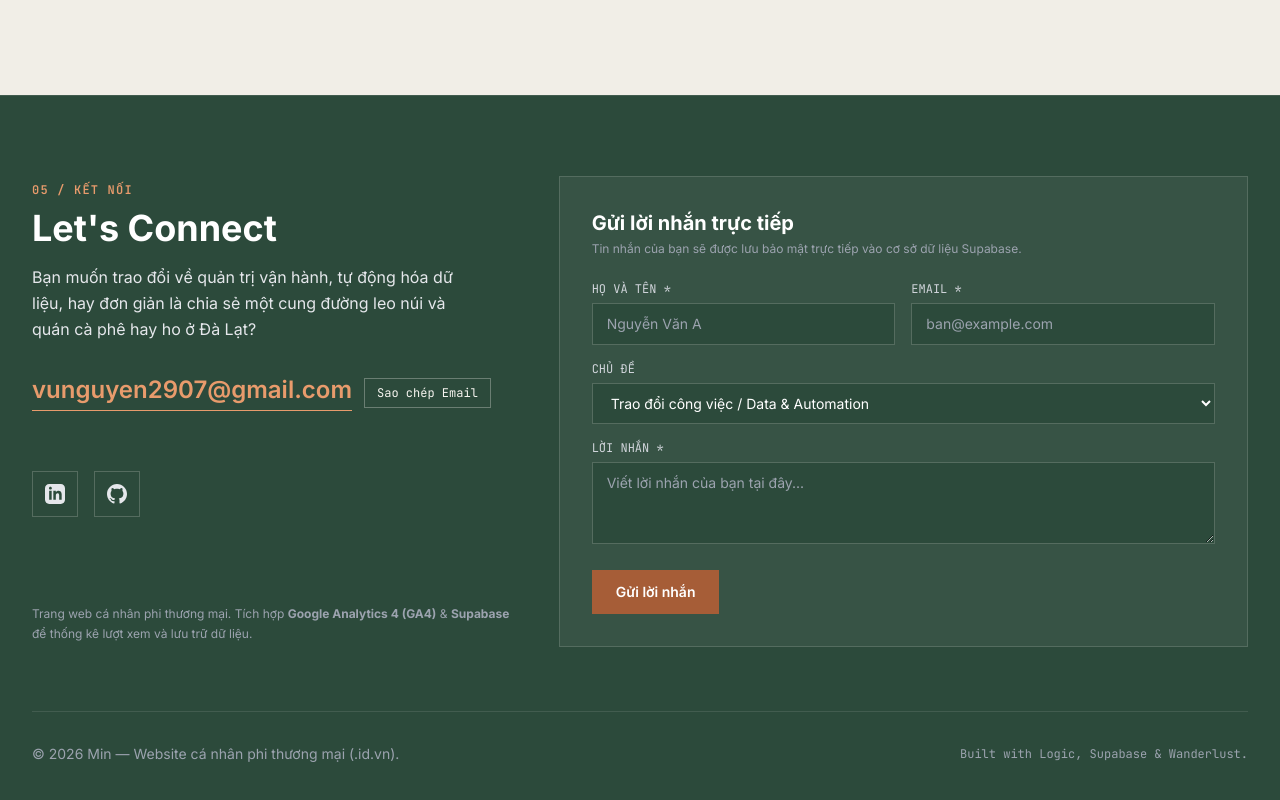
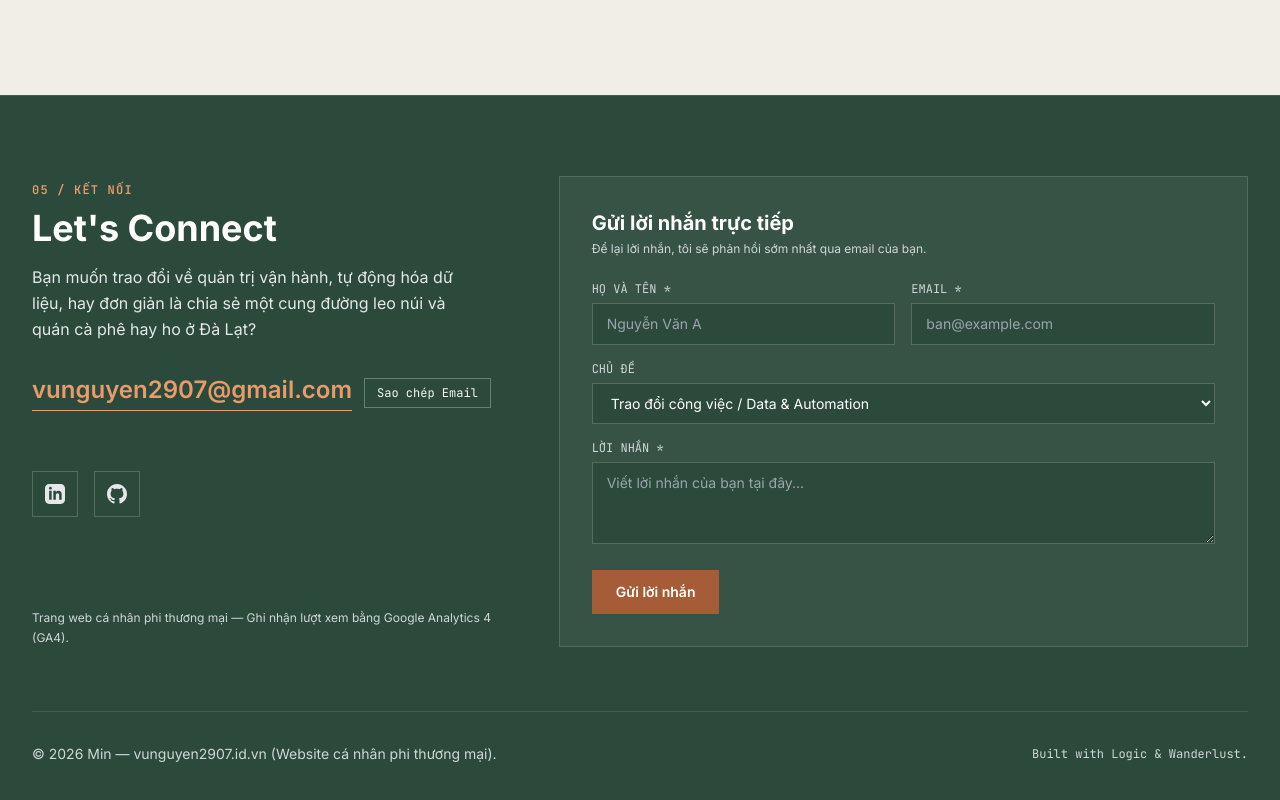
Before and after one commit to vunguyen2907-netizen/min-personal-web, a plain HTML site: page index.html in a window 1280 px wide. Shown: the part 5920-6720 px from the top of the page. Drawn offline with nearby package versions, Linux system fonts and the light colour scheme; no server answers.

Commit message:
Clean up footer text and remove technical Supabase sync badge

```diff
--- a/assets/js/main.js
+++ b/assets/js/main.js
@@ -37,7 +37,6 @@ document.addEventListener('DOMContentLoaded', () => {
 
 async function syncWithSupabase() {
     if (typeof SupabaseAPI === 'undefined') return;
-    const syncStatusEl = document.getElementById('supabase-sync-status');
 
     try {
         const [projects, treks, viewCount] = await Promise.all([
@@ -59,10 +58,6 @@ async function syncWithSupabase() {
         const viewCountEl = document.getElementById('live-view-count');
         if (viewCountEl && typeof viewCount === 'number') {
             viewCountEl.textContent = viewCount.toLocaleString('vi-VN');
-        }
-
-        if (syncStatusEl && (projects || treks || typeof viewCount === 'number')) {
-            syncStatusEl.textContent = '● Đã đồng bộ dữ liệu trực tiếp từ Supabase';
         }
     } catch (_) {
         // Fallback mượt mà về SITE_DATA cục bộ nếu mất mạng
@@ -592,8 +587,8 @@ function initContactForm() {
         try {
             await SupabaseAPI.submitContactMessage(payload);
             form.reset();
-            statusEl.textContent = '✓ Cảm ơn bạn! Lời nhắn đã được lưu thành công.';
-            statusEl.className = 'text-xs font-mono text-emerald-300';
+            statusEl.textContent = '✓ Cảm ơn bạn! Lời nhắn đã được gửi thành công.';
+            statusEl.className = 'text-xs font-mono text-emerald-200 font-medium';
             trackGAEvent('submit_contact_form', { topic: payload.topic });
         } catch (_) {
             statusEl.textContent = '✗ Không thể gửi lúc này, vui lòng thử lại hoặc gửi email trực tiếp.';
--- a/index.html
+++ b/index.html
@@ -453,16 +453,15 @@
                         </div>
                     </div>
 
-                    <div class="text-xs text-gray-400 leading-relaxed space-y-1">
-                        <p>Trang web cá nhân phi thương mại. Tích hợp <strong>Google Analytics 4 (GA4)</strong> &amp; <strong>Supabase</strong> để thống kê lượt xem và lưu trữ dữ liệu.</p>
-                        <p id="supabase-sync-status" class="font-mono text-[11px] text-emerald-300/80"></p>
+                    <div class="text-xs text-gray-300 leading-relaxed">
+                        <p>Trang web cá nhân phi thương mại — Ghi nhận lượt xem bằng Google Analytics 4 (GA4).</p>
                     </div>
                 </div>
 
                 <!-- Right: Contact Form powered by Supabase -->
                 <div class="lg:col-span-7 bg-rustic-bg/5 border border-rustic-bg/15 p-6 sm:p-8">
                     <h3 class="text-xl font-bold text-white mb-1">Gửi lời nhắn trực tiếp</h3>
-                    <p class="text-xs text-gray-400 mb-6">Tin nhắn của bạn sẽ được lưu bảo mật trực tiếp vào cơ sở dữ liệu Supabase.</p>
+                    <p class="text-xs text-gray-300 mb-6">Để lại lời nhắn, tôi sẽ phản hồi sớm nhất qua email của bạn.</p>
 
                     <form id="contact-form" class="space-y-4">
                         <div class="grid sm:grid-cols-2 gap-4">
@@ -533,9 +532,9 @@
                 </div>
             </div>
 
-            <div class="border-t border-white/10 pt-8 flex flex-col md:flex-row justify-between items-center text-xs sm:text-sm text-gray-400">
-                <p>&copy; 2026 Min — Website cá nhân phi thương mại (.id.vn).</p>
-                <p class="mt-2 md:mt-0 font-mono text-xs">Built with Logic, Supabase &amp; Wanderlust.</p>
+            <div class="border-t border-white/10 pt-8 flex flex-col md:flex-row justify-between items-center text-xs sm:text-sm text-gray-300">
+                <p>&copy; 2026 Min — vunguyen2907.id.vn (Website cá nhân phi thương mại).</p>
+                <p class="mt-2 md:mt-0 font-mono text-xs">Built with Logic &amp; Wanderlust.</p>
             </div>
         </div>
     </footer>
```
